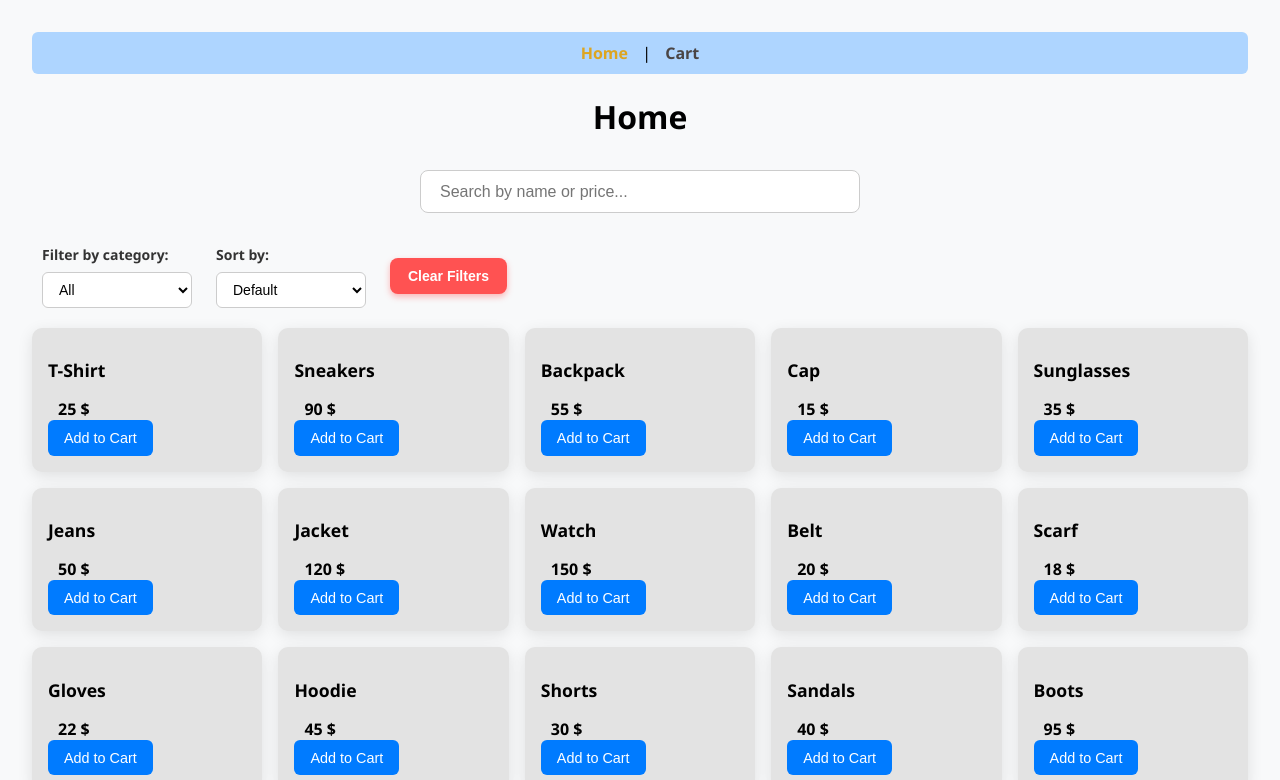
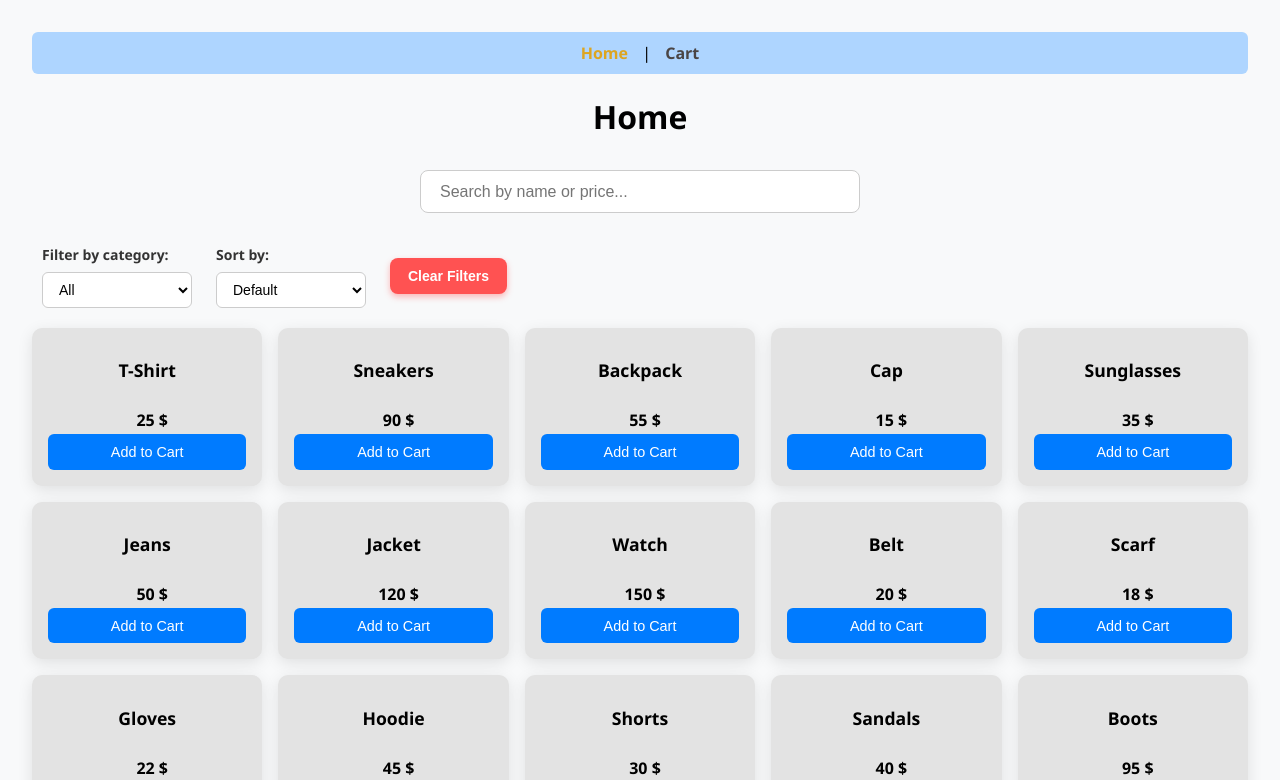
Before and after one commit to DanilZharkovJS/react-redux-mini-stor-cart, a React (Create React App) app: page /#/ in a window 1280 px wide. Shown: the top 780 px of the page. Built offline with nearby package versions, Linux system fonts and the light colour scheme.

Commit message:
some style changes

```diff
--- a/src/App.css
+++ b/src/App.css
@@ -285,7 +285,12 @@ body {
   box-shadow: 0 8px 25px rgba(0, 0, 0, 0.15);
   transform: translateY(-4px);
 }
-
+.product-card {
+  display: flex;
+  flex-direction: column;
+  text-align: center;
+  gap: 3px;
+}
 @media (max-width: 600px) {
   body {
     padding: 1rem;
@@ -315,7 +320,7 @@ body {
   .del-all-btn {
     width: 100%;
     margin-left: 0;
-    padding: 0.8rem 0;
+
   }
 
   .pay-btn {
```
